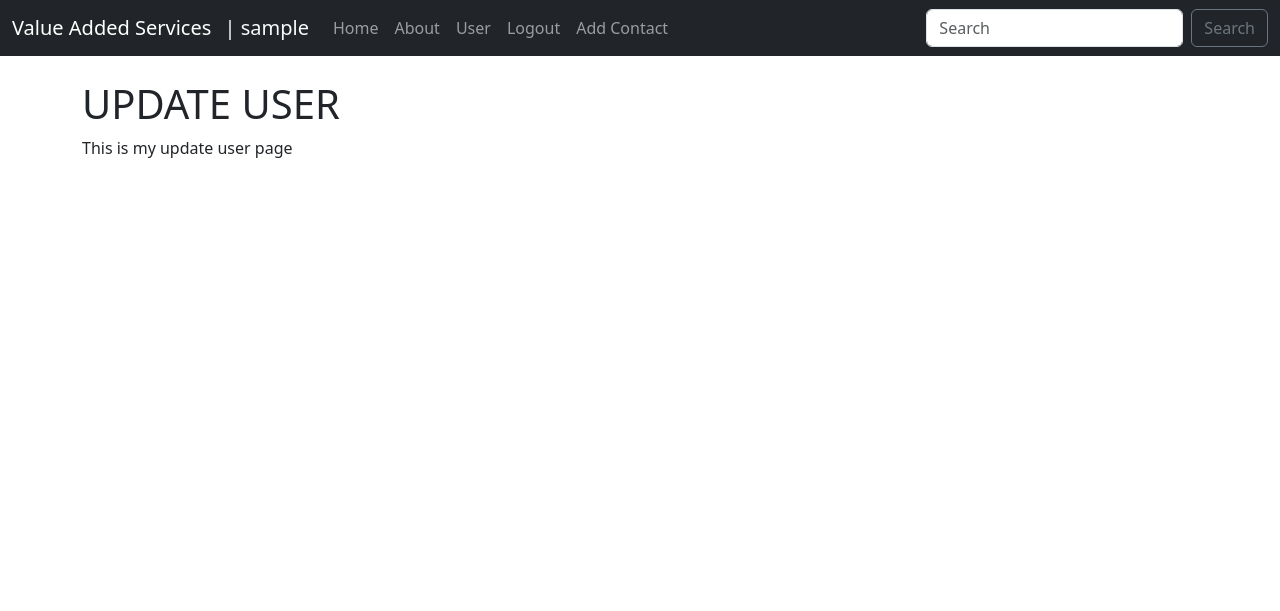
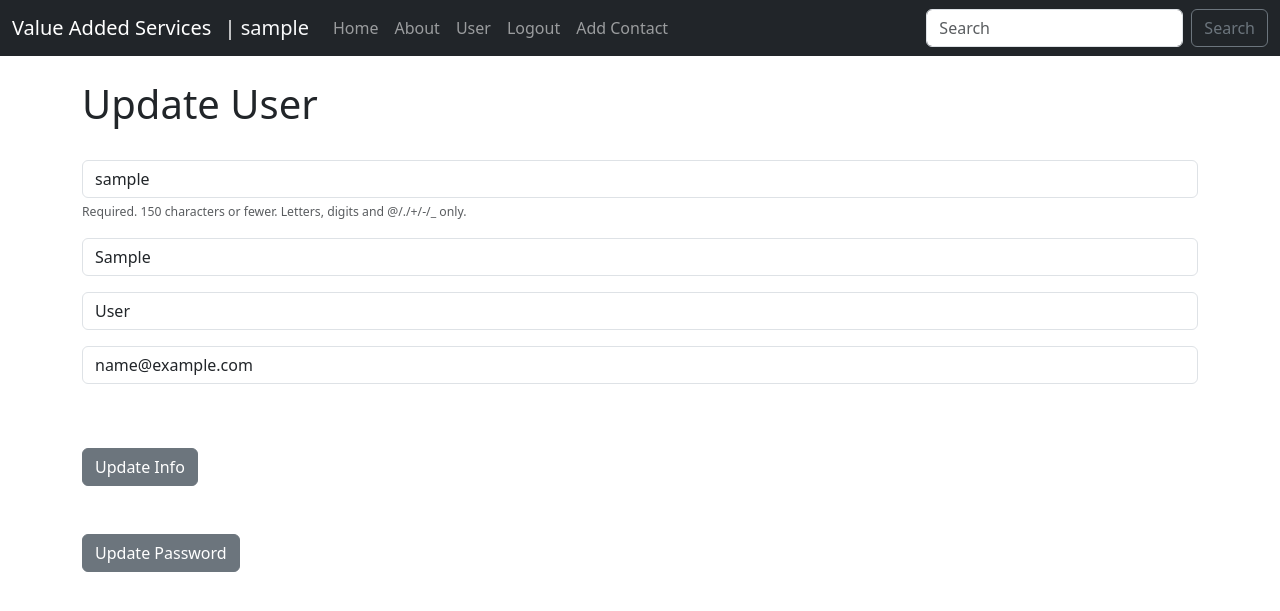
Before and after one commit to DebbieCoates/VAS, a Django app: page /update_user/ in a window 1280 px wide. Shown: the top 611 px of the page. Run offline with Django 5.2, Linux system fonts and the light colour scheme; the visitor is signed in with stand-in values (Sample User, id 1); data comes from the database, SQL or seed files in the repository.

Commit message:
Update User View

```diff
--- a/website/vas/forms.py
+++ b/website/vas/forms.py
@@ -1,6 +1,6 @@
 from django import forms
 from .models import Contact
-from django.contrib.auth.forms import UserCreationForm
+from django.contrib.auth.forms import UserCreationForm, UserChangeForm, SetPasswordForm
 from django.contrib.auth.models import User
 
 #Create an update form for Contact model
@@ -49,3 +49,26 @@ class SignUpForm(UserCreationForm):
 		self.fields['password2'].widget.attrs['placeholder'] = 'Confirm Password'
 		self.fields['password2'].label = ''
 		self.fields['password2'].help_text = '<span class="form-text text-muted"><small>Enter the same password as before, for verification.</small></span>'
+
+
+
+# Update User Info
+class UpdateUserForm(UserChangeForm):
+	# Hide Password Stuff
+	password = None
+	# Get the other fields
+	email = forms.EmailField(label="", widget=forms.TextInput(attrs={'class':'form-control', 'placeholder':'Email Address'}), required=False)
+	first_name = forms.CharField(label="", max_length=200, widget=forms.TextInput(attrs={'class':'form-control', 'placeholder':'First Name'}), required=False)
+	last_name = forms.CharField(label="", max_length=200, widget=forms.TextInput(attrs={'class':'form-control', 'placeholder':'Last Name'}), required=False)
+
+	class Meta:
+		model = User
+		fields = ('username', 'first_name', 'last_name', 'email')
+
+	def __init__(self, *args, **kwargs):
+		super(UpdateUserForm, self).__init__(*args, **kwargs)
+
+		self.fields['username'].widget.attrs['class'] = 'form-control'
+		self.fields['username'].widget.attrs['placeholder'] = 'User Name'
+		self.fields['username'].label = ''
+		self.fields['username'].help_text = '<span class="form-text text-muted"><small>Required. 150 characters or fewer. Letters, digits and @/./+/-/_ only.</small></span>'
--- a/website/vas/templates/update_user.html
+++ b/website/vas/templates/update_user.html
@@ -1,8 +1,21 @@
-{% extends "base.html" %}
+{% extends 'base.html' %}
 
-{% block content   %}
+{% block content %}
 
-    <h1>  UPDATE USER </h1>
-    <p> This is my update user page </p>
+<h1>Update User</h1>
+<br/>
+<form method="POST" action="{% url 'update_user' %}">
+	{% csrf_token %}
 
-{% endblock  %}
+	{{ user_form.as_p }}
+
+	<br/><br/>
+	<button type="submit" class="btn btn-secondary">Update Info</button>
+
+
+</form>
+
+<br/><br/>
+
+<a href="{% url 'update_password' %}" class="btn btn-secondary">Update Password</a>
+{% endblock %}
--- a/website/vas/views.py
+++ b/website/vas/views.py
@@ -1,13 +1,31 @@
-from django.shortcuts import render, get_object_or_404 , redirect
+from django.shortcuts import render, get_object_or_404, redirect
 from .models import Contact
-from django.contrib import  messages
-from .forms import UpdateContact, SignUpForm
+from django.contrib import messages
+from .forms import UpdateContact, SignUpForm,  UpdateUserForm
 from django.contrib.auth import authenticate, login, logout
+from django.contrib.auth.models import User
 
 
 
+# Update User
 def update_user(request):
-    return render(request, 'update_user.html', {})
+	if request.user.is_authenticated:
+		# Get current user
+		current_user = User.objects.get(id=request.user.id)
+		# Create our form
+		user_form = UpdateUserForm(request.POST or None, instance=current_user)
+
+		if user_form.is_valid():
+			# Update and Save user info
+			user_form.save()
+			# Log user back in
+			login(request, current_user)
+			messages.success(request, "Your User Info Has Been Updated!")
+			return redirect('home')
+		return render(request, 'update_user.html', {'user_form':user_form})
+	else:
+		messages.success(request, "Must Be Logged In To View That Page...")
+		return redirect('login')
 
 def update_password(request):
     return render(request, 'update_password.html', {})
```
